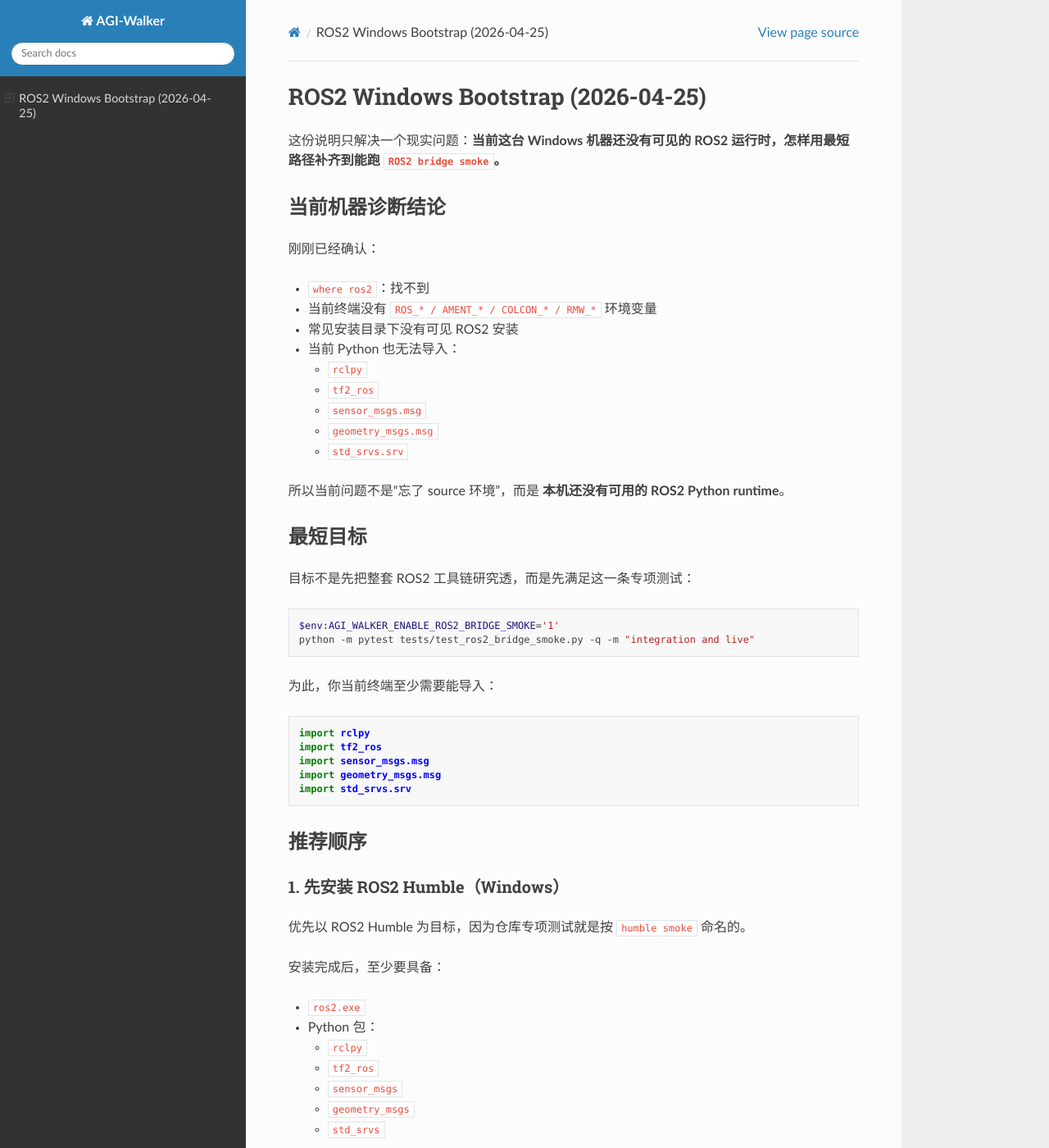
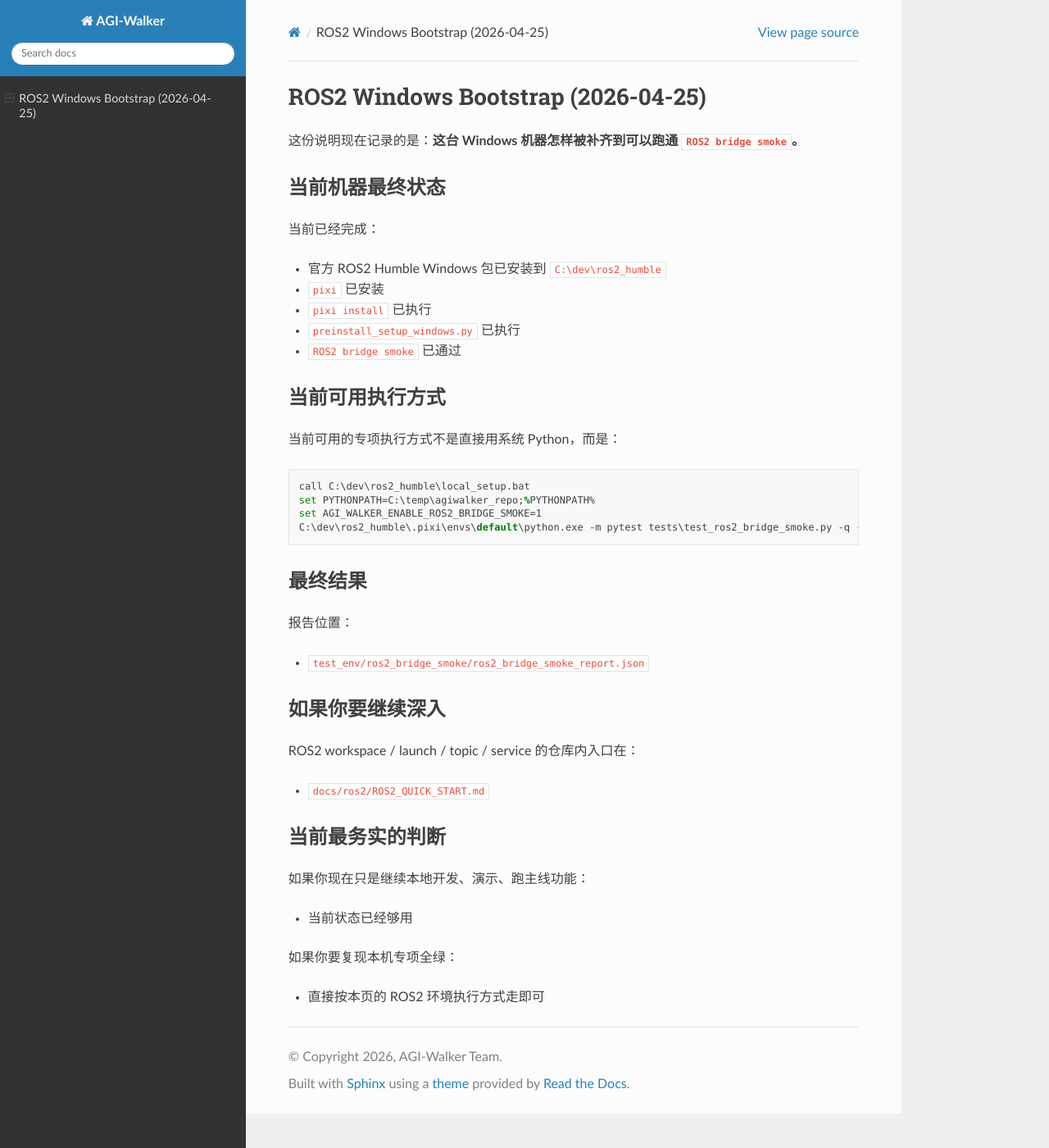
Before and after one commit to sossossal/AGI-Walker, a Sphinx documentation site: the page built from docs/guides/ROS2_WINDOWS_BOOTSTRAP_20260425.md, in a window 1280 px wide and 1400 px high. Shown: the whole window at 82% size. Built offline with Sphinx 7.4.7 and the Read the Docs theme 3.1.0, drawn with Linux system fonts in a browser that asks for light colours; some of the changed text lies outside the part shown.

Commit message:
docs(ros2): mark local ROS2 validation as passed

````diff
--- a/docs/guides/ROS2_WINDOWS_BOOTSTRAP_20260425.md
+++ b/docs/guides/ROS2_WINDOWS_BOOTSTRAP_20260425.md
@@ -1,91 +1,29 @@
 # ROS2 Windows Bootstrap (2026-04-25)
 
-这份说明只解决一个现实问题：**当前这台 Windows 机器还没有可见的 ROS2 运行时，怎样用最短路径补齐到能跑 `ROS2 bridge smoke`。**
+这份说明现在记录的是：**这台 Windows 机器怎样被补齐到可以跑通 `ROS2 bridge smoke`。**
 
-## 当前机器诊断结论
+## 当前机器最终状态
 
-刚刚已经确认：
+当前已经完成：
 
-- `where ros2`：找不到
-- 当前终端没有 `ROS_* / AMENT_* / COLCON_* / RMW_*` 环境变量
-- 常见安装目录下没有可见 ROS2 安装
-- 当前 Python 也无法导入：
-  - `rclpy`
-  - `tf2_ros`
-  - `sensor_msgs.msg`
-  - `geometry_msgs.msg`
-  - `std_srvs.srv`
+- 官方 ROS2 Humble Windows 包已安装到 `C:\dev\ros2_humble`
+- `pixi` 已安装
+- `pixi install` 已执行
+- `preinstall_setup_windows.py` 已执行
+- `ROS2 bridge smoke` 已通过
 
-所以当前问题不是“忘了 source 环境”，而是 **本机还没有可用的 ROS2 Python runtime**。
+## 当前可用执行方式
 
-## 最短目标
-
-目标不是先把整套 ROS2 工具链研究透，而是先满足这一条专项测试：
+当前可用的专项执行方式不是直接用系统 Python，而是：
 
 ```powershell
-$env:AGI_WALKER_ENABLE_ROS2_BRIDGE_SMOKE='1'
-python -m pytest tests/test_ros2_bridge_smoke.py -q -m "integration and live"
+call C:\dev\ros2_humble\local_setup.bat
+set PYTHONPATH=C:\temp\agiwalker_repo;%PYTHONPATH%
+set AGI_WALKER_ENABLE_ROS2_BRIDGE_SMOKE=1
+C:\dev\ros2_humble\.pixi\envs\default\python.exe -m pytest tests\test_ros2_bridge_smoke.py -q -m "integration and live"
 ```
 
-为此，你当前终端至少需要能导入：
-
-```python
-import rclpy
-import tf2_ros
-import sensor_msgs.msg
-import geometry_msgs.msg
-import std_srvs.srv
-```
-
-## 推荐顺序
-
-### 1. 先安装 ROS2 Humble（Windows）
-
-优先以 ROS2 Humble 为目标，因为仓库专项测试就是按 `humble smoke` 命名的。
-
-安装完成后，至少要具备：
-
-- `ros2.exe`
-- Python 包：
-  - `rclpy`
-  - `tf2_ros`
-  - `sensor_msgs`
-  - `geometry_msgs`
-  - `std_srvs`
-
-### 2. 用 ROS2 终端打开仓库
-
-不要在“普通 PowerShell”里直接重跑测试。
-应该先进入已经加载 ROS2 环境的终端，再进入仓库目录。
-
-### 3. 先跑运行时探针
-
-进入仓库后，先执行：
-
-```powershell
-@'
-import importlib.util, json, pathlib
-path = pathlib.Path(r"hardware/ros2_ws/src/agi_walker_ros2/agi_walker_ros2/runtime_probe.py")
-spec = importlib.util.spec_from_file_location("runtime_probe", path)
-module = importlib.util.module_from_spec(spec)
-spec.loader.exec_module(module)
-print(json.dumps(module.probe_ros2_python_runtime(), ensure_ascii=False, indent=2))
-'@ | python -
-```
-
-通过标准：
-
-- `"available": true`
-- `missing_modules: []`
-
-### 4. 再跑仓库专项 smoke
-
-```powershell
-$env:AGI_WALKER_ENABLE_ROS2_BRIDGE_SMOKE='1'
-python -m pytest tests/test_ros2_bridge_smoke.py -q -m "integration and live"
-```
-
-### 5. 最后看报告
+## 最终结果
 
 报告位置：
 
@@ -103,6 +41,6 @@ ROS2 workspace / launch / topic / service 的仓库内入口在：
 
 - 当前状态已经够用
 
-如果你要把“本机专项能力全绿”补齐：
+如果你要复现本机专项全绿：
 
-- 下一步唯一高价值动作就是安装并接通 ROS2 Humble 运行时
+- 直接按本页的 ROS2 环境执行方式走即可
````
Also changed, not shown: docs/guides/CURRENT_REPO_AND_LOCAL_VALIDATION_STATUS_20260425.md (+11 -19 lines), docs/guides/LOCAL_TEST_STATUS_SUMMARY_20260425.md (+8 -25 lines), docs/guides/ROS2_LOCAL_ENV_CHECKLIST_20260425.md (+19 -57 lines).
